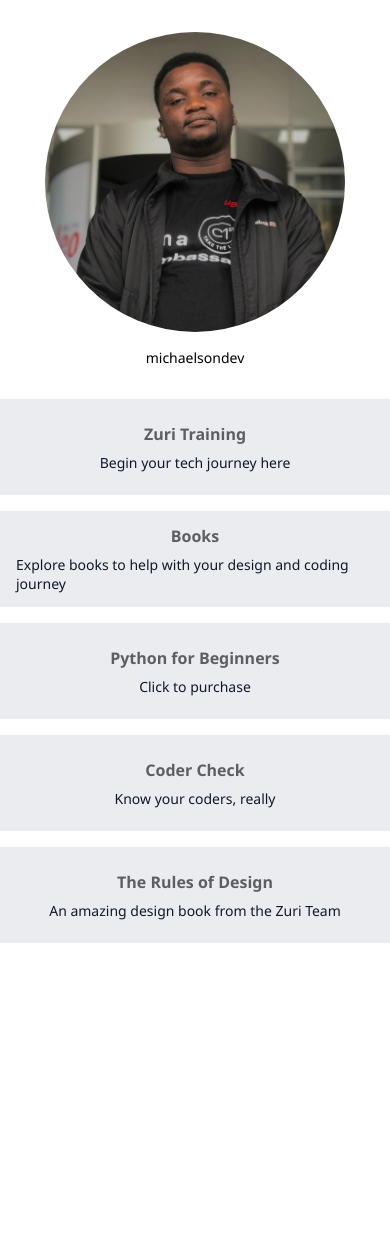
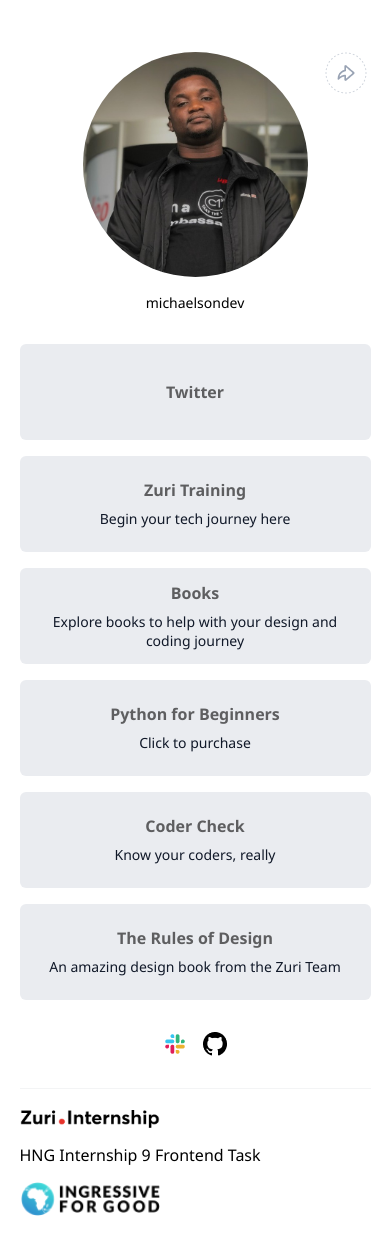
Before and after one commit to OluseunAkintayo/zuri-lnktree, a React (Create React App) app: page / in a window 390 px wide. Before the commit the page ends 943 px from the top, so only its background shows below. Built offline with nearby package versions, Linux system fonts and the light colour scheme.

Commit message:
completed footer and responsive design

```diff
--- a/src/App.jsx
+++ b/src/App.jsx
@@ -5,11 +5,16 @@
     <div className='app'>
       <main className='main'>
         <div className="profile">
-          <img src="/img/profile_pic.jpeg" alt="" id="profile__img" />
+          <img src="/img/profile_pic.jpeg" alt="" id="profile__img" draggable="false" />
           <p id="twitter">michaelsondev</p>
           <p id="slack">oluseun.akintayo@gmail.com</p>
+          <img src="/img/share.png" alt="share-btn" id="share-btn" draggable="false" />
         </div>
         <div className="links">
+          <a href="https://twitter.com/michaelsondev">
+            <p className="title">Twitter</p>
+            {/* <p className="subtext">Begin your tech journey here</p> */}
+          </a>
           <a href="https://training.zuri.team/">
             <p className="title">Zuri Training</p>
             <p className="subtext">Begin your tech journey here</p>
@@ -31,6 +36,15 @@
             <p className="subtext">An amazing design book from the Zuri Team</p>
           </a>
         </div>
+        <div className="icons">
+          <img src="/img/slack.png" alt="slack-logo" draggable="false" />
+          <img src="/img/github.png" alt="github-logo" draggable="false" />
+        </div>
+        <footer>
+          <img src="/img/logo.png" alt="logo" className='footer-logo' draggable="false" />
+          <p>HNG Internship 9 Frontend Task</p>
+          <img src="/img/I4G.png" alt="I4G" className='i4g-logo' draggable="false" />
+        </footer>
       </main>
     </div>
   )
--- a/src/index.css
+++ b/src/index.css
@@ -15,6 +15,7 @@
   width: 100%;
   max-width: 750px;
   margin: 0 auto;
+  padding: 5%;
 }
 
 .profile {
@@ -23,12 +24,25 @@
   gap: 1rem;
   align-items: center;
   justify-content: center;
-  padding: 2rem 0;
+  padding: 2rem;
+  position: relative;
+}
+
+#share-btn {
+  position: absolute;
+  top: 10%;
+  right: 1%;
+  cursor: pointer;
+  transition: transform 0.2s ease-in-out;
+}
+
+#share-btn:hover {
+  transform: scale(1.05);
 }
 
 #profile__img {
   border-radius: 50%;
-  width: 300px;
+  width: 225px;
 }
 
 #twitter, #slack {
@@ -50,13 +64,14 @@
   color: #101828;
   height: 96px;
   text-decoration: none;
-  transition: opacity ease-in-out 0.3s;
+  transition: all ease-in-out 0.3s;
   display: flex;
   gap: 0.5rem;
   flex-direction: column;
   align-items: center;
   justify-content: center;
   padding: 0.25rem 1rem;
+  border-radius: 0.375rem;
 }
 
 .links a .title {
@@ -66,8 +81,42 @@
 
 .links a .subtext {
   font-size: 0.875rem;
+  text-align: center;
 }
 
 .links a:hover {
-  opacity: 0.6;
+  opacity: 0.8;
+  box-shadow: rgba(99, 99, 99, 0.2) 0px 2px 8px 0px;
 }
+
+.icons {
+  margin: 2rem 0;
+  display: flex;
+  gap: 1rem;
+  justify-content: center;
+}
+
+footer {
+  display: flex;
+  justify-content: space-between;
+  align-items: center;
+  gap: 1rem;
+  padding: 1rem 0;
+  border-top: 1px solid rgb(243, 244, 245);
+}
+
+footer p {
+  flex: 1;
+  text-align: center;
+}
+
+footer img {
+  width: 140px;
+}
+
+@media(max-width: 600px) {
+  footer {
+    flex-direction: column;
+    align-items: start;
+  }
+}
```
Also changed, not shown: public/img/share.png (added).
